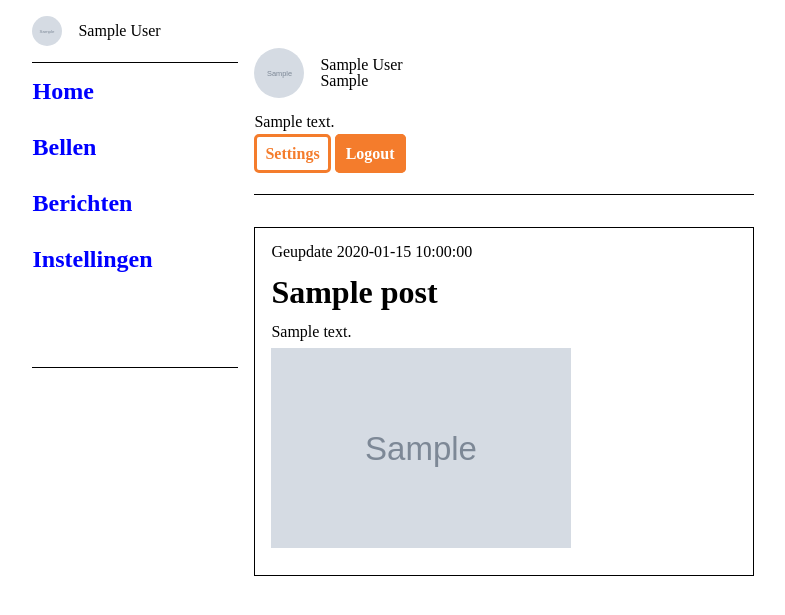
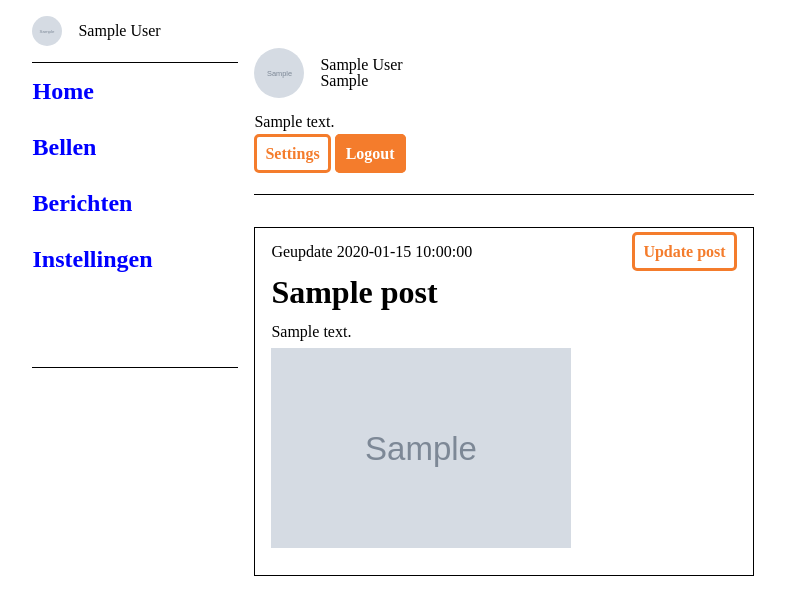
Before and after one commit to FlorVk/Bridge-the-gap, a PHP site: page /user.php?id=1 in a window 1280 px wide. Shown: the part 54-669 px from the top of the page, without its empty margins (136-921 px from the left). Run offline with PHP 8.4, Linux system fonts and the light colour scheme; the visitor is signed in with stand-in values (Sample User, id 1); tables that the repository leaves empty or names only in its code hold one stand-in row (values such as "Sample post"); grey boxes marked "Sample" are stand-in pictures.

Commit message:
feat: update post on profile

```diff
--- a/user.php
+++ b/user.php
@@ -67,7 +67,17 @@ $allPosts = Post::getPostsByUserId($id);
                                     <a class="post_detail" href="detailPost.php?id=<?php echo $p['id'] ?>">
 
                                         <div class="post_content_box">
-                                            <p><?php echo "Geupdate ".$p['time_posted']; ?></p>
+                                            <div class="posterContainer">
+                                              <p><?php echo "Geupdate ".$p['time_posted']; ?></p>
+                                              <div>
+                                                    <?php if($sessionId == $id) : ?>
+                                                        <div class="user_self">
+                                                            <a class="btn_hollow" href="updatepost.php?id=<?php echo $p['id']?>">Update post</a>
+                                                        </div>
+                                                    <?php endif; ?>
+                                              </div>
+                                            </div>
+
                                             <p class="post_title"><?php echo $p['title']; ?></p>
                                             <p class="post_description"><?php echo $p['description']; ?></p>
                                         </div>
```
